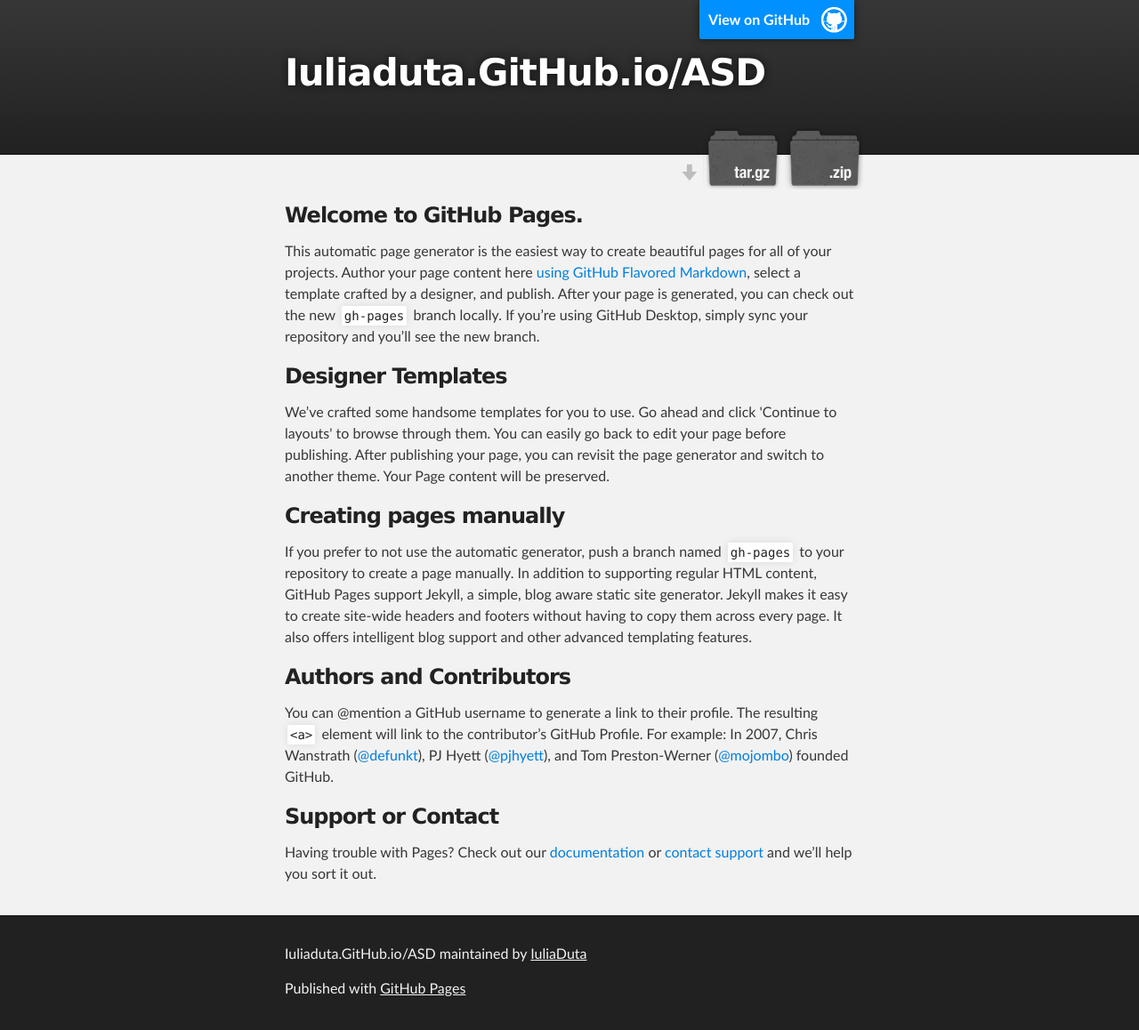
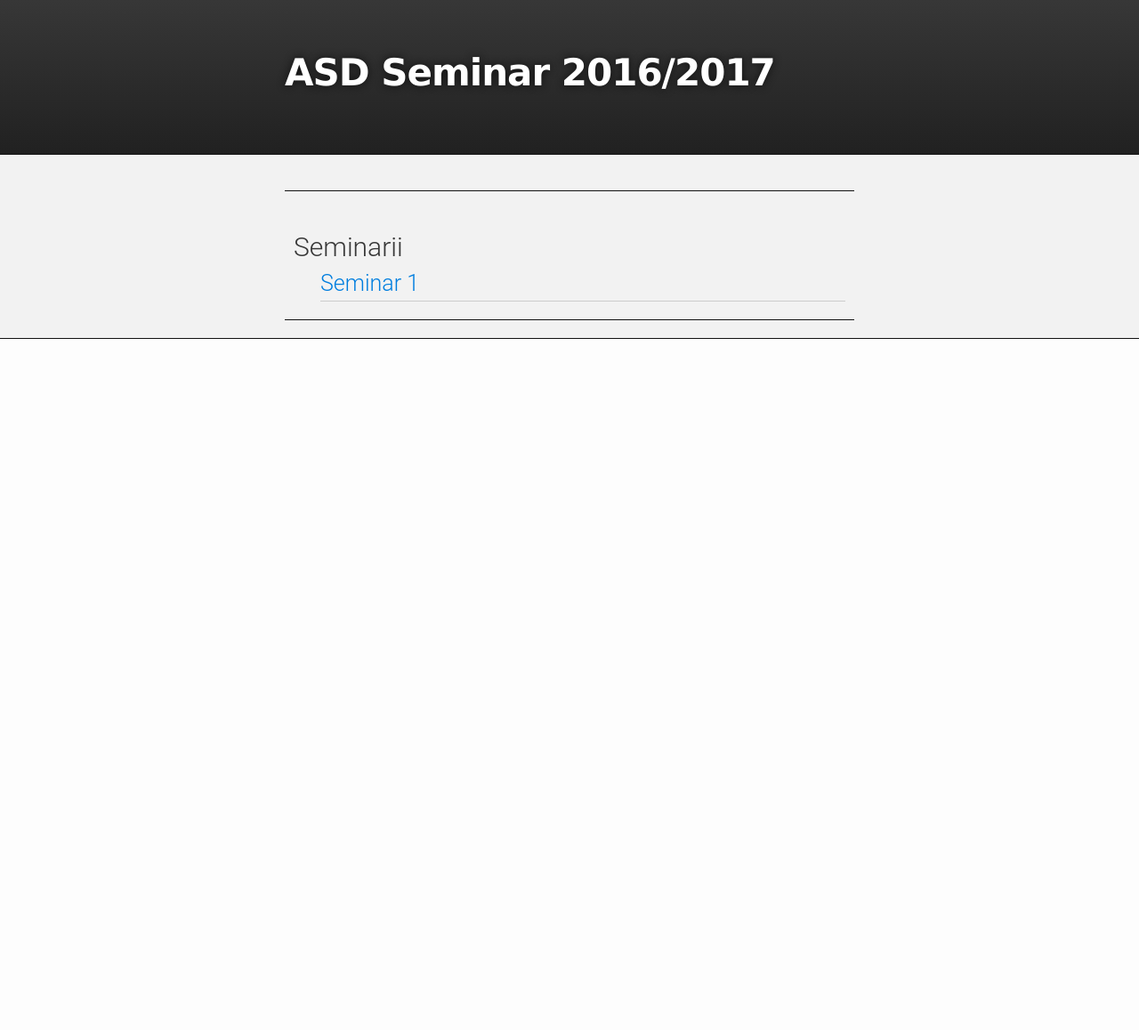
Before and after one commit to IuliaDuta/ASD, a Jekyll site: the page built from index.html, in a window 1280 px wide. Shown: the whole page at 89% size. Built offline with Jekyll 4.4.1, drawn with Linux system fonts in a browser that asks for light colours; after the commit the page ends 900 px from its top, so only the background shows below that.

Commit message:
Update index.html

```diff
--- a/index.html
+++ b/index.html
@@ -1,72 +1,19 @@
-<!DOCTYPE html>
-<html>
-
-  <head>
-    <meta charset='utf-8'>
-    <meta http-equiv="X-UA-Compatible" content="chrome=1">
-    <meta name="description" content="Iuliaduta.GitHub.io/ASD : ">
-
-    <link rel="stylesheet" type="text/css" media="screen" href="stylesheets/stylesheet.css">
-
-    <title>Iuliaduta.GitHub.io/ASD</title>
-  </head>
-
-  <body>
-
-    <!-- HEADER -->
-    <div id="header_wrap" class="outer">
-        <header class="inner">
-          <a id="forkme_banner" href="https://github.com/IuliaDuta/ASD">View on GitHub</a>
-
-          <h1 id="project_title">Iuliaduta.GitHub.io/ASD</h1>
-          <h2 id="project_tagline"></h2>
-
-            <section id="downloads">
-              <a class="zip_download_link" href="https://github.com/IuliaDuta/ASD/zipball/master">Download this project as a .zip file</a>
-              <a class="tar_download_link" href="https://github.com/IuliaDuta/ASD/tarball/master">Download this project as a tar.gz file</a>
-            </section>
-        </header>
-    </div>
+---
+layout: default
+---
 
     <!-- MAIN CONTENT -->
+
     <div id="main_content_wrap" class="outer">
-      <section id="main_content" class="inner">
-        <h3>
-<a id="welcome-to-github-pages" class="anchor" href="#welcome-to-github-pages" aria-hidden="true"><span aria-hidden="true" class="octicon octicon-link"></span></a>Welcome to GitHub Pages.</h3>
+       <section id="main_content" class="inner">
+          <div class = "modules">
+            Seminarii
+          </div>
 
-<p>This automatic page generator is the easiest way to create beautiful pages for all of your projects. Author your page content here <a href="https://guides.github.com/features/mastering-markdown/">using GitHub Flavored Markdown</a>, select a template crafted by a designer, and publish. After your page is generated, you can check out the new <code>gh-pages</code> branch locally. If you’re using GitHub Desktop, simply sync your repository and you’ll see the new branch.</p>
+          <div class="item">
+            <a href="Seminarii/Seminar1"> Seminar 1 </a>
+          </div>
 
-<h3>
-<a id="designer-templates" class="anchor" href="#designer-templates" aria-hidden="true"><span aria-hidden="true" class="octicon octicon-link"></span></a>Designer Templates</h3>
+      </section>
 
-<p>We’ve crafted some handsome templates for you to use. Go ahead and click 'Continue to layouts' to browse through them. You can easily go back to edit your page before publishing. After publishing your page, you can revisit the page generator and switch to another theme. Your Page content will be preserved.</p>
-
-<h3>
-<a id="creating-pages-manually" class="anchor" href="#creating-pages-manually" aria-hidden="true"><span aria-hidden="true" class="octicon octicon-link"></span></a>Creating pages manually</h3>
-
-<p>If you prefer to not use the automatic generator, push a branch named <code>gh-pages</code> to your repository to create a page manually. In addition to supporting regular HTML content, GitHub Pages support Jekyll, a simple, blog aware static site generator. Jekyll makes it easy to create site-wide headers and footers without having to copy them across every page. It also offers intelligent blog support and other advanced templating features.</p>
-
-<h3>
-<a id="authors-and-contributors" class="anchor" href="#authors-and-contributors" aria-hidden="true"><span aria-hidden="true" class="octicon octicon-link"></span></a>Authors and Contributors</h3>
-
-<p>You can @mention a GitHub username to generate a link to their profile. The resulting <code>&lt;a&gt;</code> element will link to the contributor’s GitHub Profile. For example: In 2007, Chris Wanstrath (<a href="https://github.com/defunkt" class="user-mention">@defunkt</a>), PJ Hyett (<a href="https://github.com/pjhyett" class="user-mention">@pjhyett</a>), and Tom Preston-Werner (<a href="https://github.com/mojombo" class="user-mention">@mojombo</a>) founded GitHub.</p>
-
-<h3>
-<a id="support-or-contact" class="anchor" href="#support-or-contact" aria-hidden="true"><span aria-hidden="true" class="octicon octicon-link"></span></a>Support or Contact</h3>
-
-<p>Having trouble with Pages? Check out our <a href="https://help.github.com/pages">documentation</a> or <a href="https://github.com/contact">contact support</a> and we’ll help you sort it out.</p>
-      </section>
     </div>
-
-    <!-- FOOTER  -->
-    <div id="footer_wrap" class="outer">
-      <footer class="inner">
-        <p class="copyright">Iuliaduta.GitHub.io/ASD maintained by <a href="https://github.com/IuliaDuta">IuliaDuta</a></p>
-        <p>Published with <a href="https://pages.github.com">GitHub Pages</a></p>
-      </footer>
-    </div>
-
-
-
-  </body>
-</html>
```
